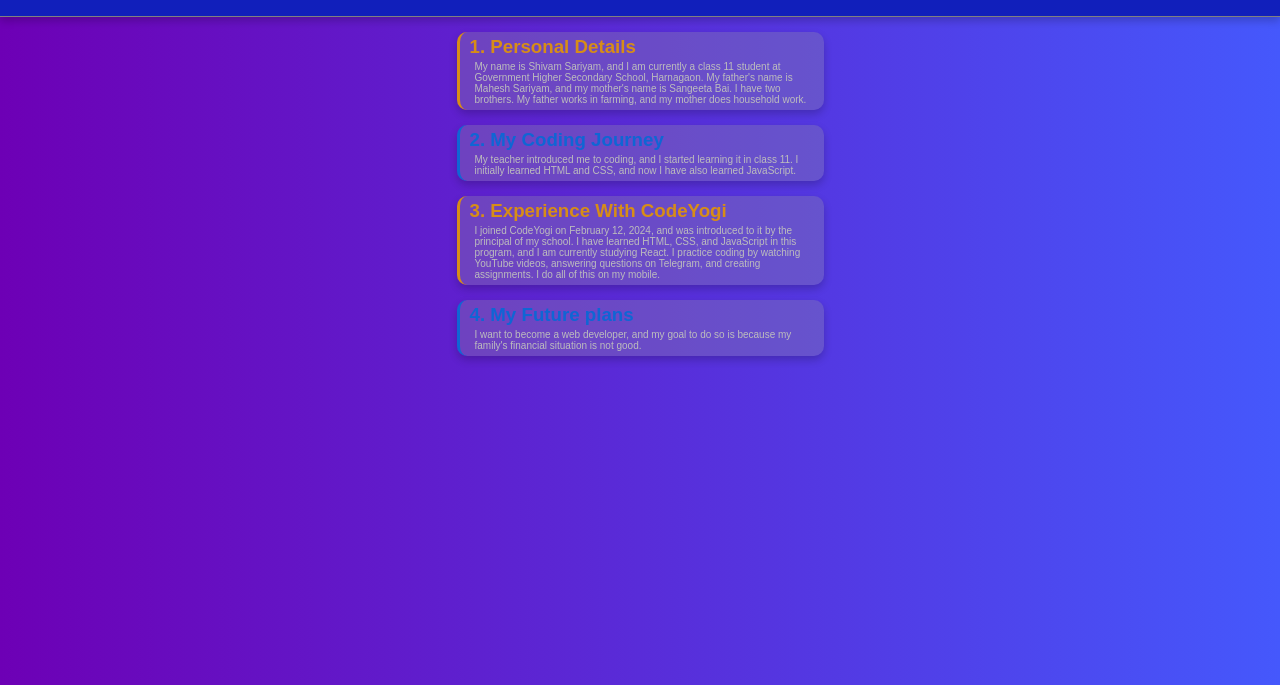
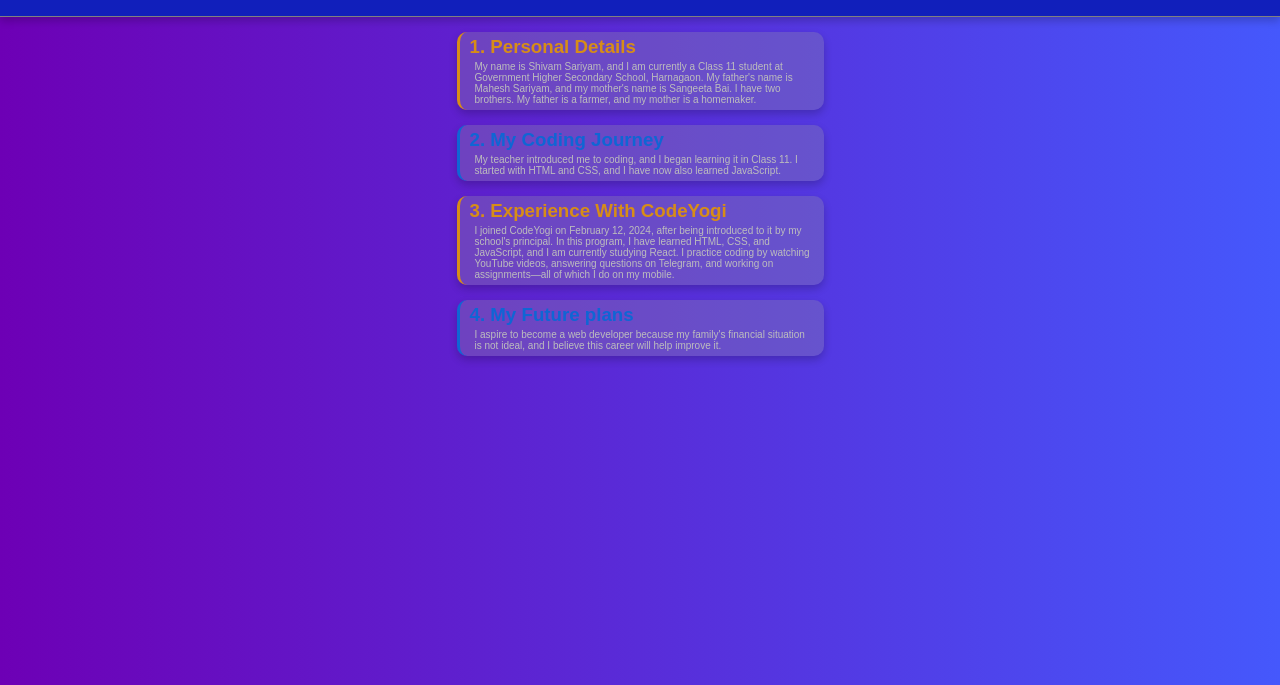
Before and after one commit to Shivamsariyam/local-job-project-, a plain HTML site: page about.html in a window 1280 px wide. Shown: the part 115-800 px from the top of the page. Drawn offline with Linux system fonts and the light colour scheme.

Commit message:
update about.html

```diff
--- a/about.html
+++ b/about.html
@@ -36,20 +36,20 @@
 
     <div class="details">
       <h3>1. Personal Details </h3>
-      <p>My name is Shivam Sariyam, and I am currently a class 11 student at Government Higher Secondary School, Harnagaon. My father's name is Mahesh Sariyam, and my mother's name is Sangeeta Bai. I have two brothers. My father works in farming, and my mother does household work.</p>
+      <p>My name is Shivam Sariyam, and I am currently a Class 11 student at Government Higher Secondary School, Harnagaon. My father's name is Mahesh Sariyam, and my mother's name is Sangeeta Bai. I have two brothers. My father is a farmer, and my mother is a homemaker.</p>
     </div>
 
     <div class="coding">
       <h3>2. My Coding Journey</h3>
-      <p>My teacher introduced me to coding, and I started learning it in class 11. I initially learned HTML and CSS, and now I have also learned JavaScript.</p>
+      <p>My teacher introduced me to coding, and I began learning it in Class 11. I started with HTML and CSS, and I have now also learned JavaScript.</p>
     </div>
     <div class="details">
       <h3>3. Experience With CodeYogi</h3>
-      <p>I joined CodeYogi on February 12, 2024, and was introduced to it by the principal of my school. I have learned HTML, CSS, and JavaScript in this program, and I am currently studying React. I practice coding by watching YouTube videos, answering questions on Telegram, and creating assignments. I do all of this on my mobile.</p>
+      <p>I joined CodeYogi on February 12, 2024, after being introduced to it by my school's principal. In this program, I have learned HTML, CSS, and JavaScript, and I am currently studying React. I practice coding by watching YouTube videos, answering questions on Telegram, and working on assignments—all of which I do on my mobile.</p>
     </div>
     <div class="coding">
       <h3>4. My Future plans</h3>
-      <p>I want to become a web developer, and my goal to do so is because my family's financial situation is not good.</p>
+      <p>I aspire to become a web developer because my family's financial situation is not ideal, and I believe this career will help improve it.</p>
     </div>
 
 
```
